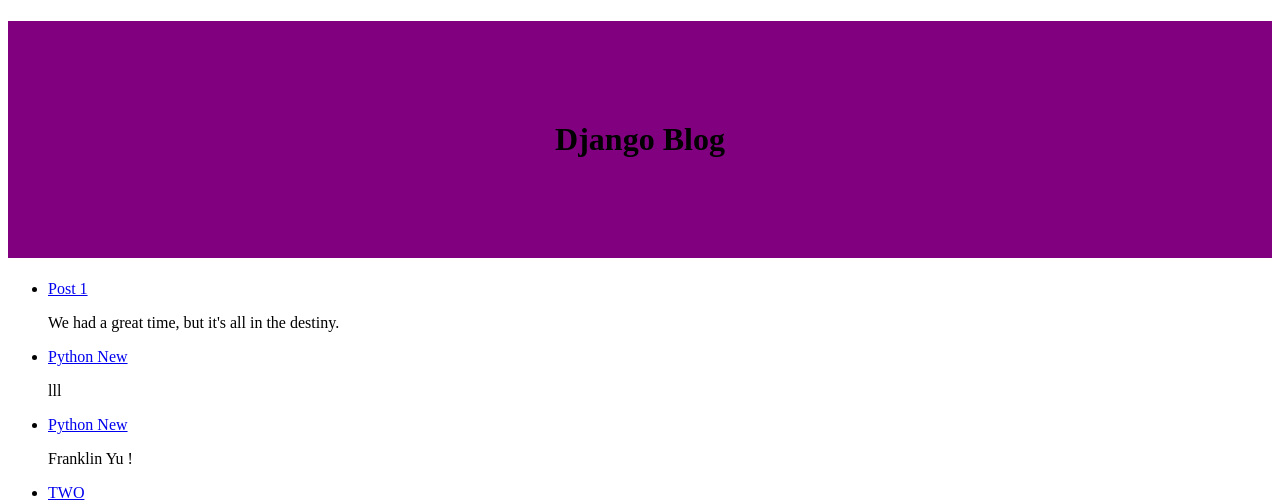
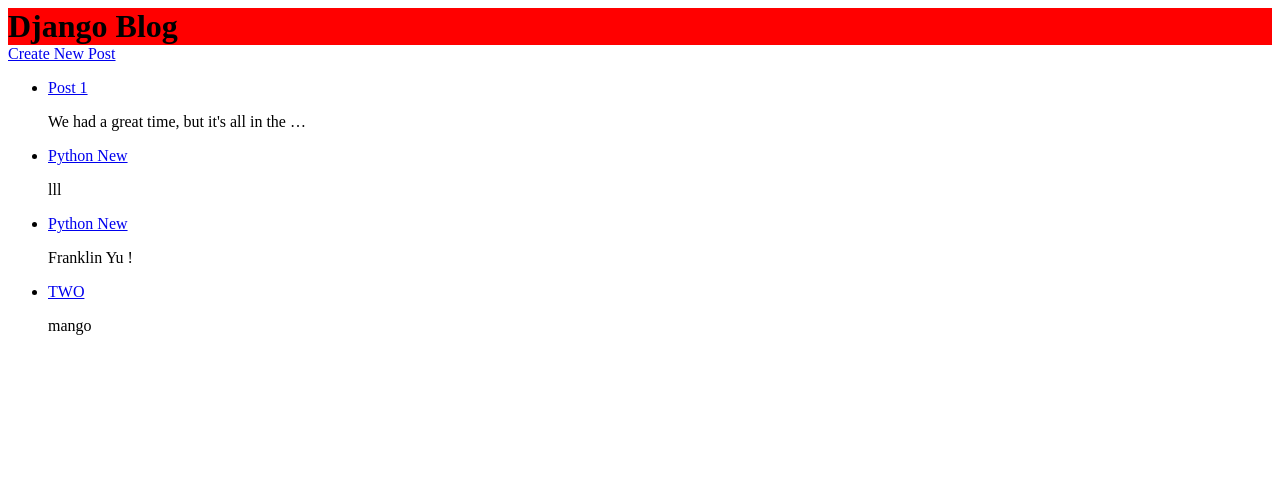
Before and after one commit to rohitshakya21/Blog-ch-5, a Django app: page / in a window 1280 px wide. Shown: the top 500 px of the page. Run offline with Django 3.2, Linux system fonts and the light colour scheme; data comes from the database, SQL or seed files in the repository; both versions use the stored data as it was after the commit.

Commit message:
update and delete added

```diff
--- a/blog/models.py
+++ b/blog/models.py
@@ -1,4 +1,6 @@
 from django.db import models
+
+from django.urls import reverse
 
 # Create your models here.
 
@@ -9,3 +11,6 @@
 
 	def __str__(self):
 		return self.title
+
+	def get_absolute_url(self):
+		return reverse('detail', args = [str(self.pk)])
--- a/blog/urls.py
+++ b/blog/urls.py
@@ -2,7 +2,14 @@
 
 from . import views
 
+
 urlpatterns = [
+	path('post/delete/<int:pk>/', views.PostDeleteView.as_view(), name = 'delete'),
+	path('post/update/<int:pk>/', views.PostUpdateView.as_view(), name = 'update'),
+	path('post/detail/<int:pk>/', views.PostDetailView.as_view(), name = 'detail'),
+	path('post/create/', views.PostCreateView.as_view(), name = 'new-post'),
 	path('', views.PostListView.as_view(), name = 'home'),
-	path('detail/<int:pk>', views.PostDetailView.as_view(), name = 'detail'),
+
+
+
 ]
--- a/blog/views.py
+++ b/blog/views.py
@@ -1,6 +1,7 @@
 from django.shortcuts import render
 from .models import Post
-from django.views.generic import ListView,DetailView
+from django.views.generic import ListView,DetailView,CreateView,UpdateView,DeleteView
+from django.urls import reverse_lazy
 
 # Create your views here.
 
@@ -13,3 +14,18 @@
 	context_object_name = 'post_detail'
 	model = Post
 	template_name = 'detail.html'
+
+class PostCreateView(CreateView):
+	model = Post
+	template_name = 'new_post.html'
+	fields = ('title','author','body')
+
+class PostUpdateView(UpdateView):
+	model = Post
+	template_name = 'update.html'
+	fields = ('title','body')
+
+class PostDeleteView(DeleteView):
+	model = Post
+	template_name = 'delete.html'
+	success_url = reverse_lazy('home')
--- a/static/css/styles.css
+++ b/static/css/styles.css
@@ -1,6 +1,5 @@
 h1{
-	background-color: purple;
-	color: #000;
-	padding: 100px;
-	text-align: center;
+	background-color: red;
+	margin: 0px;
+
 }
--- a/templates/base.html
+++ b/templates/base.html
@@ -8,6 +8,9 @@
 	<body>
 
 		<h1>Django Blog</h1>
+		<div class="nav-right">
+			<a href="{% url 'new-post' %}">Create New Post</a>
+		</div>
 		{% block content %}
 		{% endblock %}
 
--- a/templates/detail.html
+++ b/templates/detail.html
@@ -9,6 +9,8 @@
 		{% block content %}
 			<h2>{{ post_detail.title }}</h2>
 			<p>{{ post_detail.body }}</p>
+			<a href="/post/update/{{post_detail.id}}/">Update Post</a>
+			<a href="/post/delete/{{post_detail.id}}">Delete</a>
 		{% endblock %}
 	</body>
 </html>
--- a/templates/home.html
+++ b/templates/home.html
@@ -9,8 +9,8 @@
 		{% block content %}
 			<ul>
 				{% for post in posts_list %}
-					<li><a href="/detail/{{ post.id }}">{{ post.title }}</a></li>
-					<p>{{ post.body }}</p>
+					<li><a href="/post/detail/{{ post.id }}">{{ post.title }}</a></li>
+					<p>{{ post.body|safe|truncatewords:"10" }}</p>
 				{% endfor %}
 			</ul>
 		{% endblock %}
```
Also changed, not shown: templates/delete.html (added, +10 -0 lines), templates/new_post.html (added, +10 -0 lines), templates/update.html (added, +16 -0 lines), db.sqlite3.
